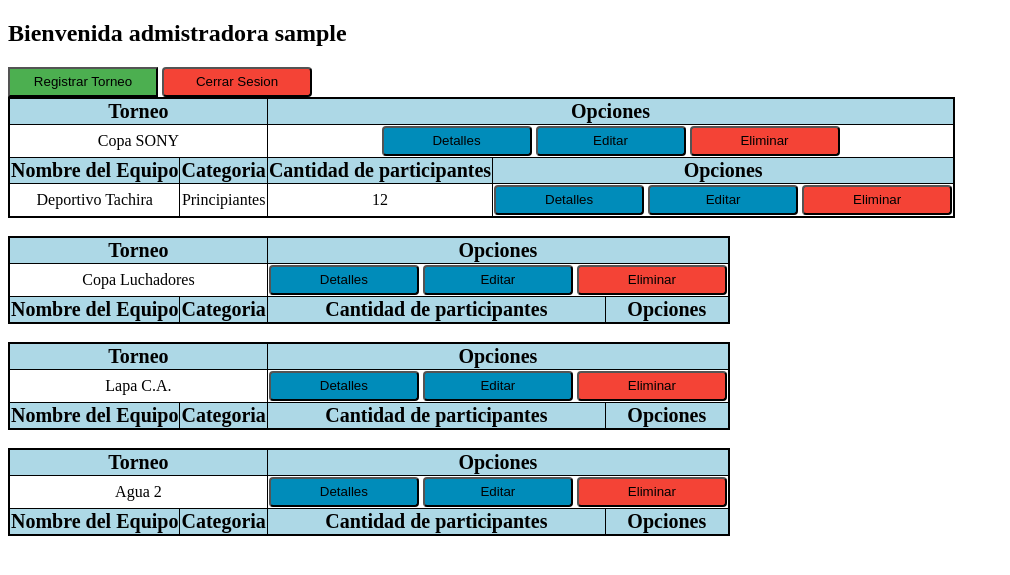
After one commit to Programacion2UNET/proyecto-2-dayo-isa, a PHP site: page /views/admin.php in a window 1280 px wide. The commit adds this page. Shown: the top 575 px of the page, without its empty margins (0-1010 px from the left). Run offline with PHP 8.4, Linux system fonts and the light colour scheme; the visitor is signed in with stand-in values (Sample User, id 1); data comes from the database, SQL or seed files in the repository; both versions use the stored data as it was after the commit.

Commit message:
mejorando la edición del administrador

```diff
--- a/sdeportivo/controllers/iniciar.php
+++ b/sdeportivo/controllers/iniciar.php
@@ -50,7 +50,7 @@
 
 								$_SESSION["usuario"]=$_POST['usuario']; //se mantenga la session guardada por ese usuario
 
-								header("location:../views/detalles.php");
+								header("location:../views/admin.php");
 
 							}else{//si es un equipo
 
--- /dev/null
+++ b/sdeportivo/views/admin.php
@@ -0,0 +1,141 @@
+<?php
+
+	session_start();
+
+	if(!isset($_SESSION["usuario"])){
+
+		header("location:../index.php");
+	}
+
+	//conexion
+
+		$connection = mysqli_connect('localhost', 'root', '');
+
+		if (!$connection) {
+
+			die('No hay conexion a la BD');
+		}
+
+		//seleccionando la base de datos
+
+		mysqli_select_db($connection, 'sdeportivo');
+ ?>
+
+<!DOCTYPE html>
+<html>
+<head>
+	<title>Edicion para administradores</title>
+</head>
+<body>
+	<style type="text/css">
+		.info{
+			background-color: #008CBA;
+			border-radius: 4px;
+		}
+		.rojo{
+			background-color: #f44336;
+			border-radius: 4px;
+		}
+		.verde{
+			background-color: #4CAF50;
+		}
+		table{
+			border-collapse: collapse;
+			border: 2px solid black;
+		}
+		td, th{
+			text-align: center;
+			vertical-align: middle;
+			border: 1px solid black;
+		}
+		th{
+			font-size: 20px;
+			background-color: lightblue;
+		}
+		button{
+			width: 150px;
+			height: 30px;
+		}
+
+	</style>
+
+	<h2>Bienvenida admistradora <?php echo $_SESSION["usuario"]; ?></h2>
+	<a href="../views/registroadmin.php"><button class="verde">Registrar Torneo</button></a>
+	<a href="../controllers/cerrar.php"><button class="rojo">Cerrar Sesion</button></a>
+
+	<?php
+
+		$sql = "SELECT * FROM `administrador`"; //Me traigo la tabla admi
+
+		if($result = mysqli_query($connection, $sql)){
+
+			while($row = mysqli_fetch_assoc($result)){ //Todas sus filas
+	?>
+
+
+                <table>
+                    <tr>
+                    	<th colspan="2"> Torneo </th>
+                    	<th colspan="2"> Opciones </th>
+                    </tr>
+                    <tr>
+                    	<td colspan="2"> <?php echo $row["nom_torneo"] ?> </td>
+                    	<td colspan="2">
+                    		<a href=""><button class="info">Detalles</button></a>
+                    		<a href=""><button class="info">Editar</button></a>
+                    		<a href=""><button class="rojo">Eliminar</button></a>
+                    	</td>
+                    </tr>
+
+                    <tr>
+                    	<th> Nombre del Equipo </th>
+		        		<th> Categoria </th>
+		      	 		<th> Cantidad de participantes </th>
+		      	 		<th> Opciones </th>
+		      		</tr>
+		      		<?php
+		      			$n = $row["nom_torneo"];
+		      			$sql2 = "SELECT * FROM `torneo` WHERE nom_torneo='$n'";
+		      			if($result2 = mysqli_query($connection, $sql2)){
+		      				while($row2 = mysqli_fetch_assoc($result2)){
+		      					$u = $row2["usuario"];
+		      					$sql3 = "SELECT * FROM `equipos` WHERE usuario='$u'";
+		      					if($result3 = mysqli_query($connection, $sql3)){
+		      						while($row3 = mysqli_fetch_assoc($result3)){
+		      		?>
+		      		<tr>
+		      			<td><?php echo $row3["nom_equi"]?></td>
+		      			<td><?php echo $row2["categoria"]?></td>
+		      			<td><?php echo $row2["participantes"]?></td>
+		      			<td>
+		      				<a href=""><button class="info">Detalles</button></a>
+                    		<a href=""><button class="info">Editar</button></a>
+                    		<a href=""><button class="rojo">Eliminar</button></a>
+                    	</td>
+		      		</tr>
+		      		<?php
+		      						}
+		      					}
+		      				}
+		      			}
+		      		?>
+                </table>
+	<?php
+
+		echo "<br>";
+
+			}
+		}
+	?>
+
+</body>
+</html>
+
+ <?php
+
+ 	//cerrando conexion
+
+			$res = mysqli_query($connection, $sql);
+
+			mysqli_close($connection);
+?>
--- a/sdeportivo/views/registrotorneo.php
+++ b/sdeportivo/views/registrotorneo.php
@@ -49,7 +49,7 @@
 
 			?>
 
- 	<a href="../controllers/cerrar.php">Cerrar Session</a>
+ 	<a href="../controllers/cerrar.php"><button>Cerrar Session</button></a>
 
  </body>
  </html>
--- a/sdeportivo/views/torneos.php
+++ b/sdeportivo/views/torneos.php
@@ -90,7 +90,7 @@
 
 	</form>
 
-	<a href="../controllers/cerrar.php">Cerrar Session</a>
+	<a href="../controllers/cerrar.php"><button>Cerrar Session</button></a>
 
 </body>
 </html>
```
Also changed, not shown: sdeportivo/bd/sdeportivo.sql (added, +105 -0 lines), sdeportivo/controllers/baseadmin.php (added, +42 -0 lines), sdeportivo/views/registroadmin.php (added, +34 -0 lines).
